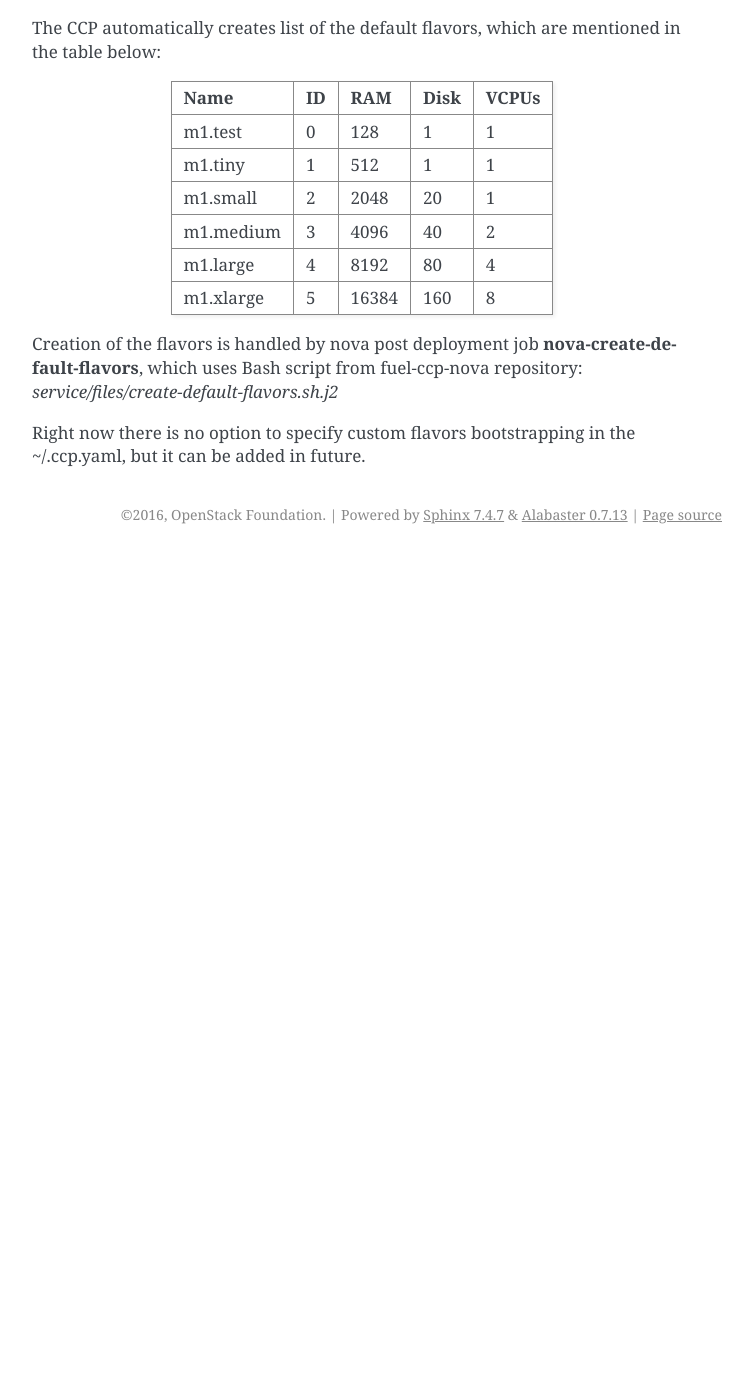
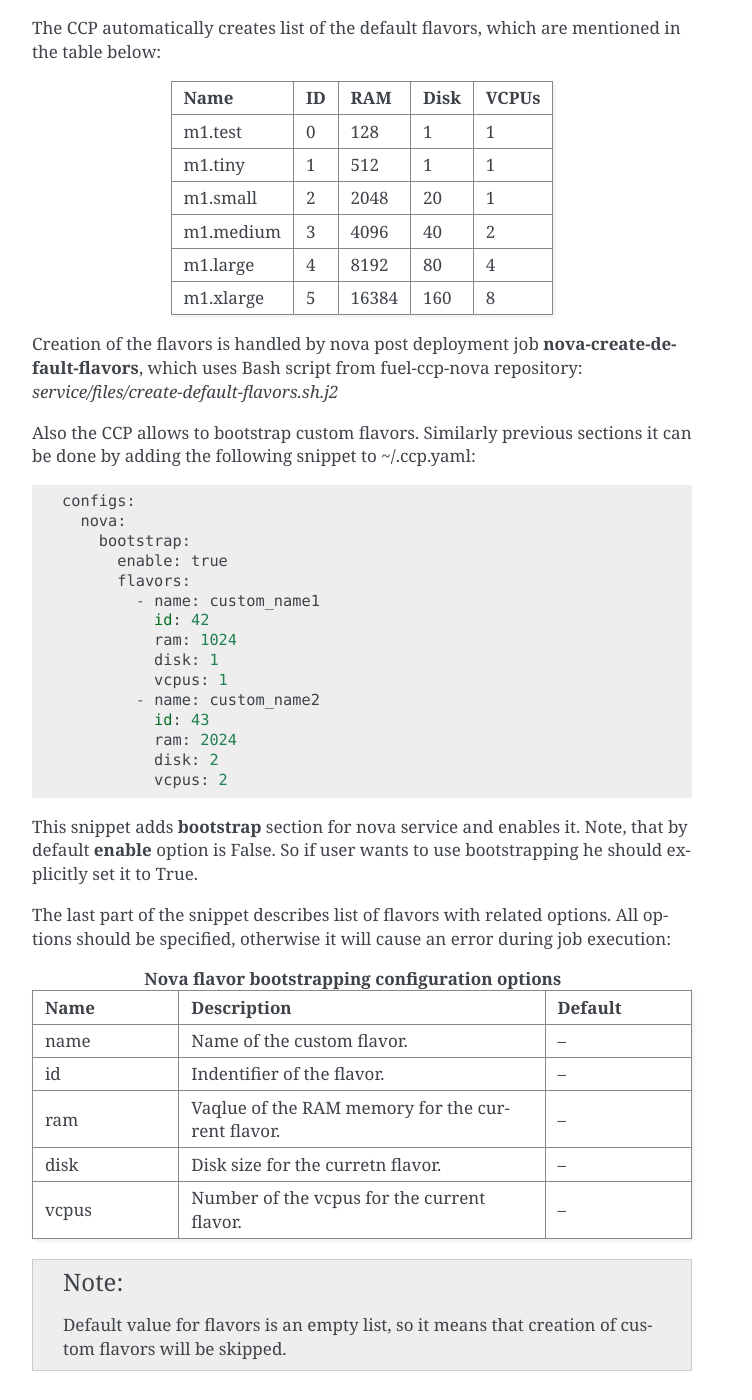
Before and after one commit to openstack-archive/fuel-ccp, a Sphinx documentation site: the page built from doc/source/bootstrapping.rst, in a window 1280 px wide and 1400 px high, scrolled down 3910 px. Shown: the whole window, without its empty margins (388-1140 px from the left). Built offline with Sphinx 7.4.7, drawn with Linux system fonts in a browser that asks for light colours; before the commit the page ends 4464 px from its top, so only the background shows below that; some of the changed text lies outside the part shown.

Commit message:
Update bottstrapping doc for flavors
This patch adds explanation how to use bootstrapping for th custom
flavors.

Depends-On: #I07daad9be8b4ccbc5a8e618351e8897af7d61672

Change-Id: Ia3f46ff70cfa32b94fe3b614dc489d1fce9dedf0

```diff
--- a/doc/source/bootstrapping.rst
+++ b/doc/source/bootstrapping.rst
@@ -184,7 +184,7 @@ Note, that by default **enable** option is False. So if user wants to use
 bootstrapping he should explicitly set it to True.
 
 The last part of the snippet describes image specific options.
-All options should be specified, othrwise it will cause an error during job
+All options should be specified, otherwise it will cause an error during job
 execution:
 
 .. list-table:: **Glance image bootstrapping default configuration options**
@@ -232,5 +232,57 @@ Creation of the flavors is handled by nova post deployment job
 **nova-create-default-flavors**, which uses Bash script from fuel-ccp-nova
 repository: *service/files/create-default-flavors.sh.j2*
 
-Right now there is no option to specify custom flavors bootstrapping in the
-~/.ccp.yaml, but it can be added in future.
+Also the CCP allows to bootstrap custom flavors. Similarly previous sections
+it can be done by adding the following snippet to ~/.ccp.yaml:
+
+::
+
+ configs:
+   nova:
+     bootstrap:
+       enable: true
+       flavors:
+         - name: custom_name1
+           id: 42
+           ram: 1024
+           disk: 1
+           vcpus: 1
+         - name: custom_name2
+           id: 43
+           ram: 2024
+           disk: 2
+           vcpus: 2
+
+This snippet adds **bootstrap** section for nova service and enables it.
+Note, that by default **enable** option is False. So if user wants to use
+bootstrapping he should explicitly set it to True.
+
+The last part of the snippet describes list of flavors with related options.
+All options should be specified, otherwise it will cause an error during job
+execution:
+
+.. list-table:: **Nova flavor bootstrapping configuration options**
+   :widths: 10 25 10
+   :header-rows: 1
+
+   * - Name
+     - Description
+     - Default
+   * - name
+     - Name of the custom flavor.
+     - --
+   * - id
+     - Indentifier of the flavor.
+     - --
+   * - ram
+     - Vaqlue of the RAM memory for the current flavor.
+     - --
+   * - disk
+     - Disk size for the curretn flavor.
+     - --
+   * - vcpus
+     - Number of the vcpus for the current flavor.
+     - --
+
+.. NOTE:: Default value for flavors is an empty list, so it means that
+          creation of custom flavors will be skipped.
```
